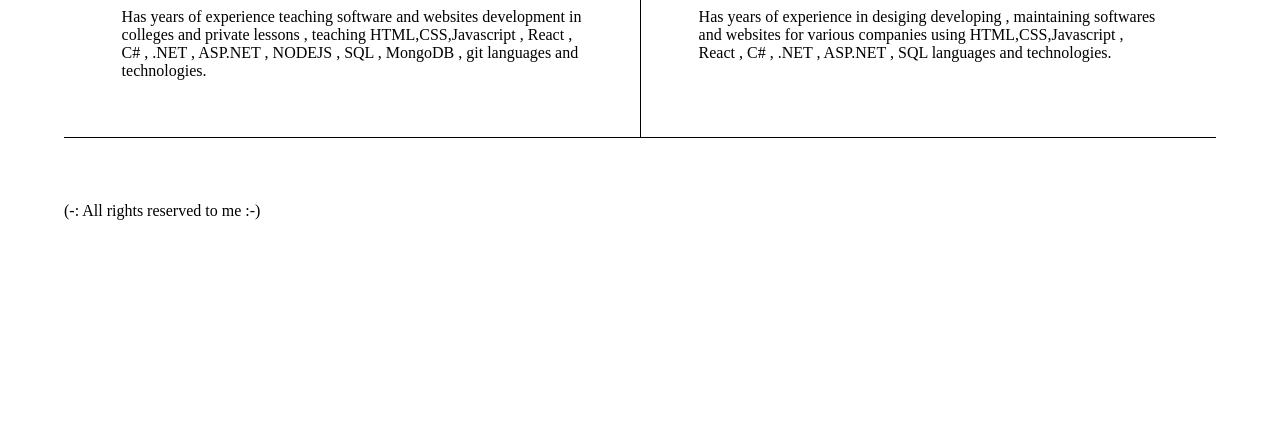
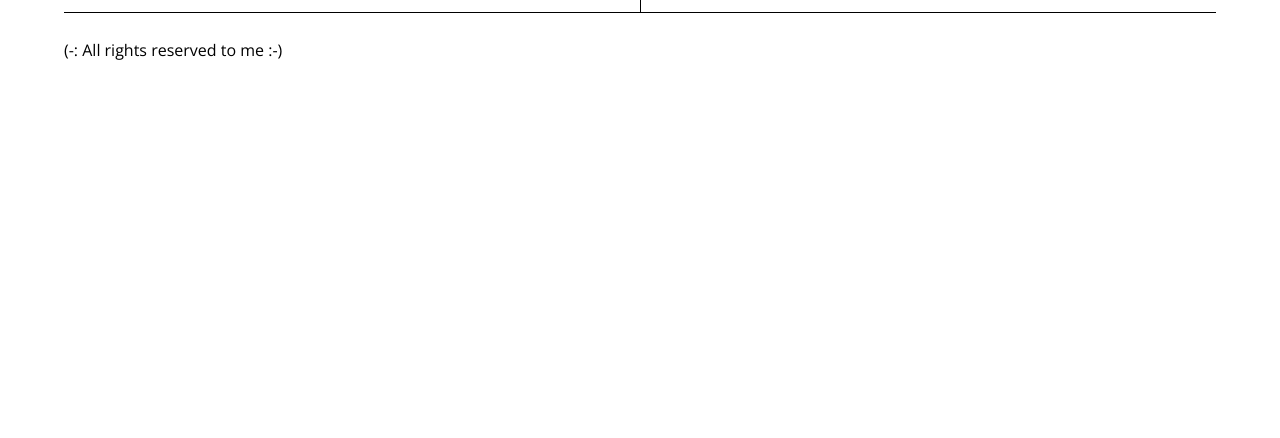
Before and after one commit to ido-paz/ido-paz.github.io, a plain HTML site: page index.html in a window 1280 px wide. Shown: the part 362-800 px from the top of the page. Drawn offline with Linux system fonts and the light colour scheme.

Commit message:
updated font family

```diff
--- a/styles.css
+++ b/styles.css
@@ -1,13 +1,18 @@
 :root {
-  --small: 5%;
+  --small: 2%;
   --medium: 5%;
   --grayColor: lightgray;
   --border: 1px solid black;
+}
+@font-face {
+    font-family:os ;
+    src: url(./OpenSans-VariableFont_wdth,wght.ttf);
 }
 * {
   margin: 0px;
   padding: 0px;
   box-sizing: border-box;
+  font-family: os;
 }
 body {
   display: flex;
```
Also changed, not shown: OpenSans-VariableFont_wdth,wght.ttf (added).
